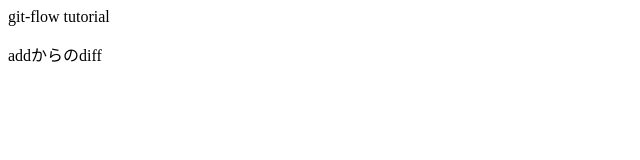
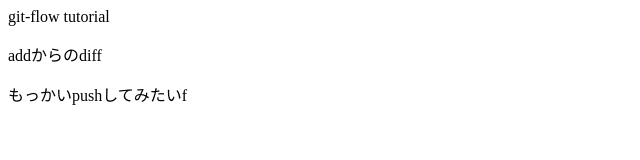
Before and after one commit to kyosuke-sat0/git-flow_tutorial, a plain HTML site: page index.html in a window 1280 px wide. Shown: the whole page, without its empty margins (0-640 px from the left). Drawn offline with Linux system fonts and the light colour scheme.

Commit message:
index.htmlを編集

```diff
--- a/index.html
+++ b/index.html
@@ -1,2 +1,3 @@
 <p>git-flow tutorial</p>
 <p>addからのdiff</p>
+<p>もっかいpushしてみたいf</p>
```
